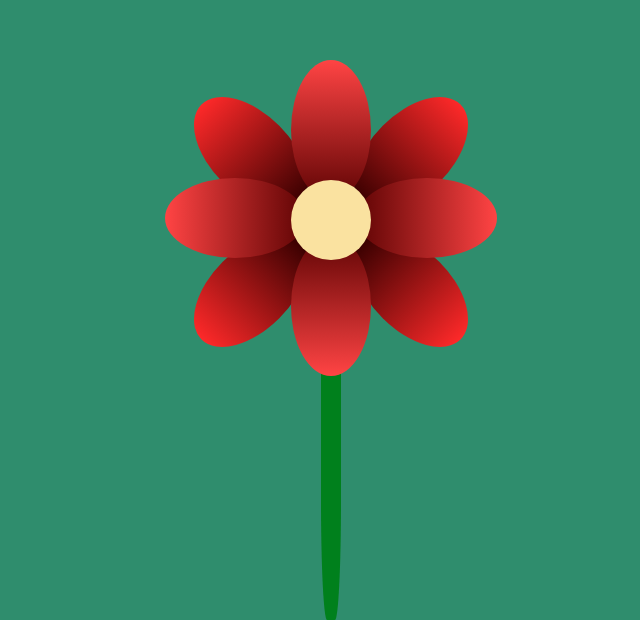
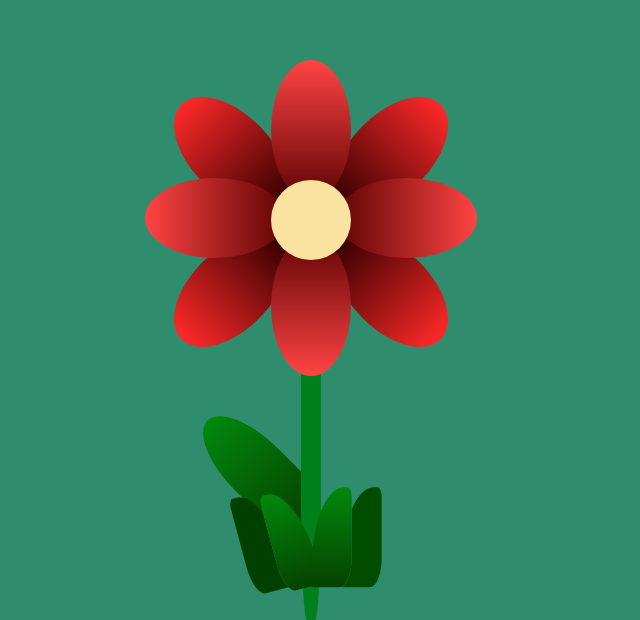
Before and after one commit to VINYCIU51/CSS_PRACTICE, a plain HTML site: page flor/index.html in a window 1280 px wide. Shown: the part 180-800 px from the top of the page, without its empty margins (309-949 px from the left). Drawn offline with Linux system fonts and the light colour scheme.

Commit message:
feat: adicionado uma folha e grama

```diff
--- a/flor/index.html
+++ b/flor/index.html
@@ -19,9 +19,11 @@
         <div class="petal p6"></div>
         <div class="petal p7"></div>
         <div class="petal p8"></div>
+        <div class="sepal"></div>
+        <div class="leaf"></div>
     </div>
 
-    <div class="sepal"></div>
+    <div class="grass"></div>
 </body>
 
 </html>
--- a/flor/style.css
+++ b/flor/style.css
@@ -100,3 +100,40 @@ body {
     transform: translate(-50%);
     z-index: -2;
 }
+
+.leaf {
+    background: linear-gradient(180deg, rgb(2, 136, 13), rgb(6, 66, 0));
+    height: 140px;
+    width: 60px;
+    border-radius: 50% 50% 30% 50%;
+    transform: rotate(-45deg);
+    position: absolute;
+    bottom: -350%;
+    left: -55%;
+    z-index: -3;
+}
+
+.grass {
+    width: 40px;
+    height: 100px;
+    background: linear-gradient(180deg, rgb(2, 136, 13), rgb(6, 66, 0));
+    position: relative;
+    bottom: -40%;
+    left: -80px;
+    border-radius: 10% 80% 0% 30%;
+    transform: rotate(-15deg);
+    box-shadow: -30px -5px rgb(0, 65, 0);
+
+    &::before {
+        content: "";
+        width: 40px;
+        height: 100px;
+        background: linear-gradient(180deg, rgb(2, 136, 13), rgb(6, 66, 0));
+        position: absolute;
+        left: 40px;
+        bottom: -8px;
+        transform: rotate(15deg);
+        border-radius: 80% 10% 30% 0%;
+        box-shadow: 30px 0px rgb(0, 77, 0);
+    }
+}
```
